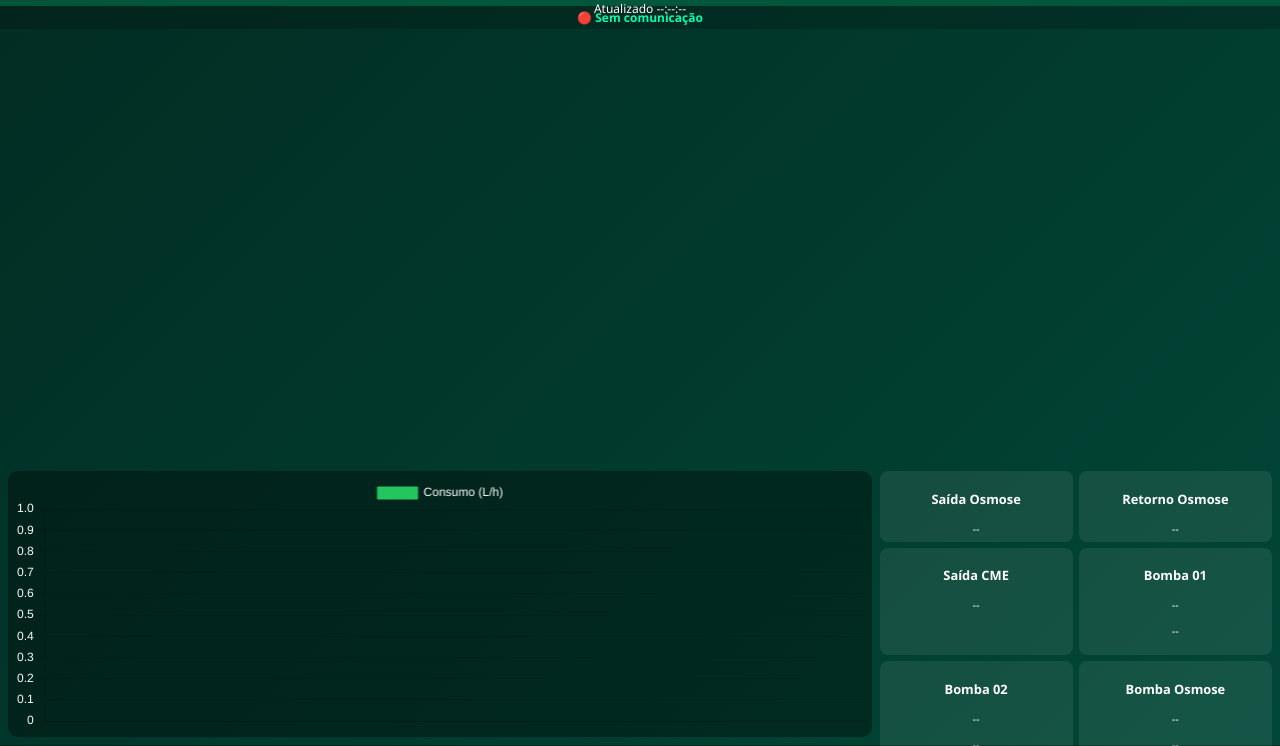
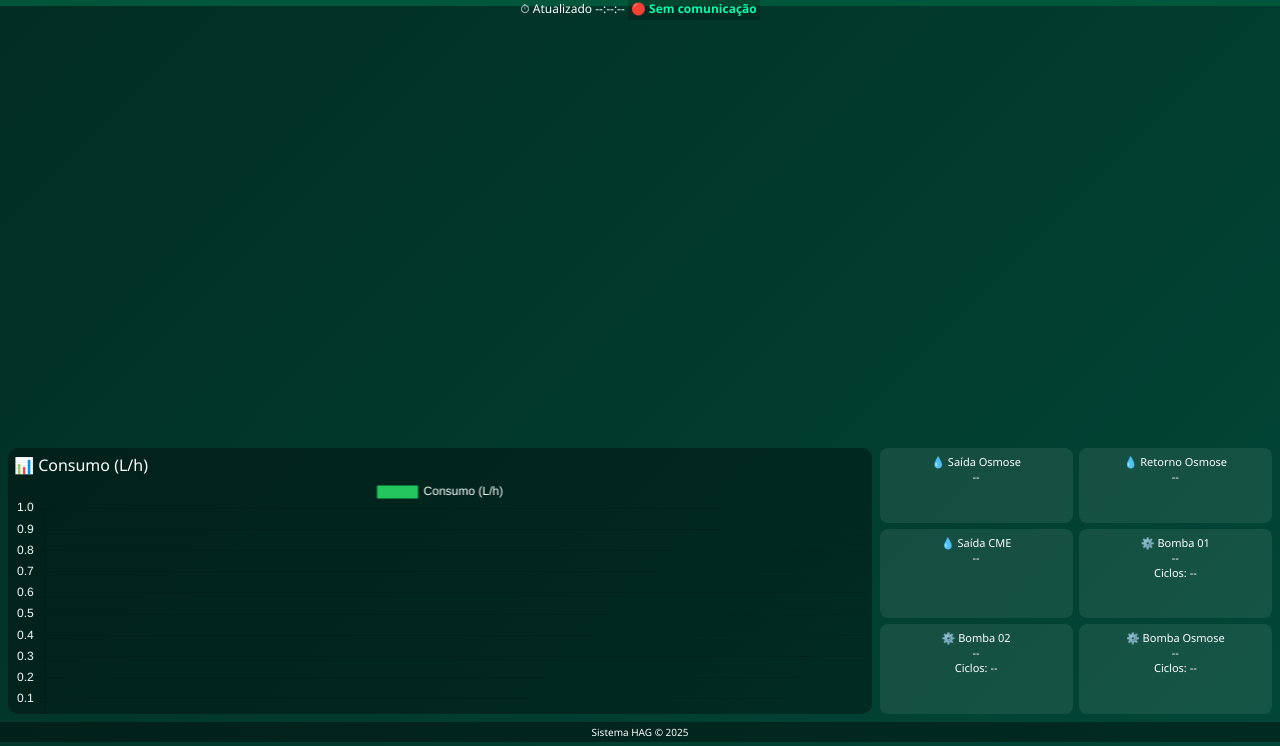
Before and after one commit to edisley1987-afk/hag, a website: page public/index.html in a window 1280 px wide. Shown: the part 54-800 px from the top of the page. Drawn offline with nearby package versions, Linux system fonts and the light colour scheme; no server answers.

Commit message:
index.html

```diff
--- a/public/index.html
+++ b/public/index.html
@@ -6,7 +6,6 @@
 <title>Monitoramento - HAG</title>
 
 <link rel="stylesheet" href="style.css">
-
 <script src="https://cdn.jsdelivr.net/npm/chart.js"></script>
 <script defer src="dashboard.js"></script>
 </head>
@@ -14,11 +13,12 @@
 <body>
 
 <header>
-  <h1>Hospital Arnaldo Gavazza – Monitoramento</h1>
-  <div id="lastUpdate">Atualizado --:--:--</div>
+  <h1>🏥 Hospital Arnaldo Gavazza</h1>
+  <div class="header-info">
+    <span id="lastUpdate">⏱ Atualizado --:--:--</span>
+    <span id="statusSistema">🟢 Operando normalmente</span>
+  </div>
 </header>
-
-<div id="statusSistema">🟢 Sistema Operacional</div>
 
 <main>
 
@@ -31,45 +31,48 @@
   <section class="area-bottom">
 
     <!-- GRÁFICO -->
-    <div id="graficoUTI">
+    <div id="graficoUTI" class="card">
+      <div class="card-title">📊 Consumo (L/h)</div>
       <canvas id="graficoUTIChart"></canvas>
       <div id="previsaoIA">Coletando dados...</div>
     </div>
 
-    <!-- PRESSÃO + BOMBAS -->
+    <!-- LATERAL -->
     <div id="pressaoBombaGrid">
 
-      <div class="card-pressao">
-        <h3>Saída Osmose</h3>
-        <span id="pSaidaOsmose">--</span>
+      <!-- PRESSÃO -->
+      <div class="card card-pressao">
+        <div class="card-title">💧 Saída Osmose</div>
+        <div class="card-value" id="pSaidaOsmose">--</div>
       </div>
 
-      <div class="card-pressao">
-        <h3>Retorno Osmose</h3>
-        <span id="pRetornoOsmose">--</span>
+      <div class="card card-pressao">
+        <div class="card-title">💧 Retorno Osmose</div>
+        <div class="card-value" id="pRetornoOsmose">--</div>
       </div>
 
-      <div class="card-pressao">
-        <h3>Saída CME</h3>
-        <span id="pSaidaCME">--</span>
+      <div class="card card-pressao">
+        <div class="card-title">💧 Saída CME</div>
+        <div class="card-value" id="pSaidaCME">--</div>
       </div>
 
-      <div class="card-bomba" id="bomba1">
-        <h3>Bomba 01</h3>
-        <p id="b1Status">--</p>
-        <p id="b1Ciclos">--</p>
+      <!-- BOMBAS -->
+      <div class="card card-bomba" id="bomba1">
+        <div class="card-title">⚙️ Bomba 01</div>
+        <div class="card-status" id="b1Status">--</div>
+        <div class="card-sub">Ciclos: <span id="b1Ciclos">--</span></div>
       </div>
 
-      <div class="card-bomba" id="bomba2">
-        <h3>Bomba 02</h3>
-        <p id="b2Status">--</p>
-        <p id="b2Ciclos">--</p>
+      <div class="card card-bomba" id="bomba2">
+        <div class="card-title">⚙️ Bomba 02</div>
+        <div class="card-status" id="b2Status">--</div>
+        <div class="card-sub">Ciclos: <span id="b2Ciclos">--</span></div>
       </div>
 
-      <div class="card-bomba" id="bomba3">
-        <h3>Bomba Osmose</h3>
-        <p id="b3Status">--</p>
-        <p id="b3Ciclos">--</p>
+      <div class="card card-bomba" id="bomba3">
+        <div class="card-title">⚙️ Bomba Osmose</div>
+        <div class="card-status" id="b3Status">--</div>
+        <div class="card-sub">Ciclos: <span id="b3Ciclos">--</span></div>
       </div>
 
     </div>
```
